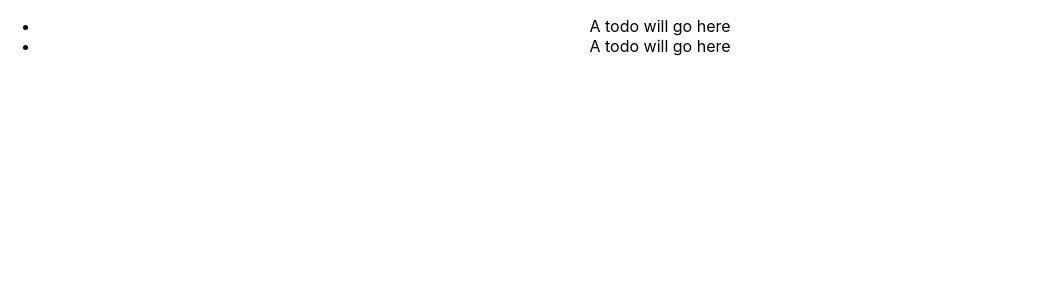
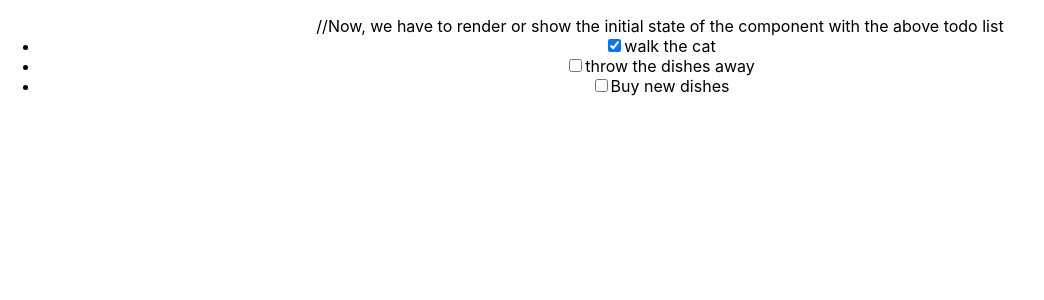
Before and after one commit to renuka0113/react-to-d0, a React (Create React App) app: page / in a window 1280 px wide. Shown: the top 300 px of the page, without its empty margins (0-1044 px from the left). Built offline with nearby package versions, Linux system fonts and the light colour scheme.

Commit message:
react-to-do-state-props'

```diff
--- a/src/App.js
+++ b/src/App.js
@@ -4,12 +4,28 @@
 import ToDo from './components/ToDo.js';
 
 class App extends Component {
+  //the constructor below is used to assign component's initial state
+  //when we call our constructor, we must call the parent constructor, and hence the super.
+  constructor(props){
+    super(props);
+    //we are initializing the state of our component with todos array. This array has keys and properties.
+    this.state={
+      todos:[{description:'walk the cat', isCompleted:true},
+             {description:'throw the dishes away', isCompleted:false},
+             {description:'Buy new dishes', isCompleted:false}
+
+      ]
+    };
+  }
   render() {
     return (
       <div className="App">
       <ul>
-      <ToDo/>
-      <ToDo/>
+      //Now, we have to render or show the initial state of the component with the above todo list
+      { this.state.todos.map( (todo, index) =>
+
+            <ToDo key={index} description={todo.description} isCompleted={todo.isCompleted}/>
+          )}
       </ul>
 
 
--- a/src/components/ToDo.js
+++ b/src/components/ToDo.js
@@ -3,7 +3,11 @@
 class ToDo extends Component{
  render(){
   return(
-   <li>A todo will go here </li>
+    //the description here we are getting from the App component
+   <li>
+   <input type="checkbox" checked={ this.props.isCompleted } />
+         <span>{ this.props.description }</span>
+    </li>
   );
  }
 }
```
